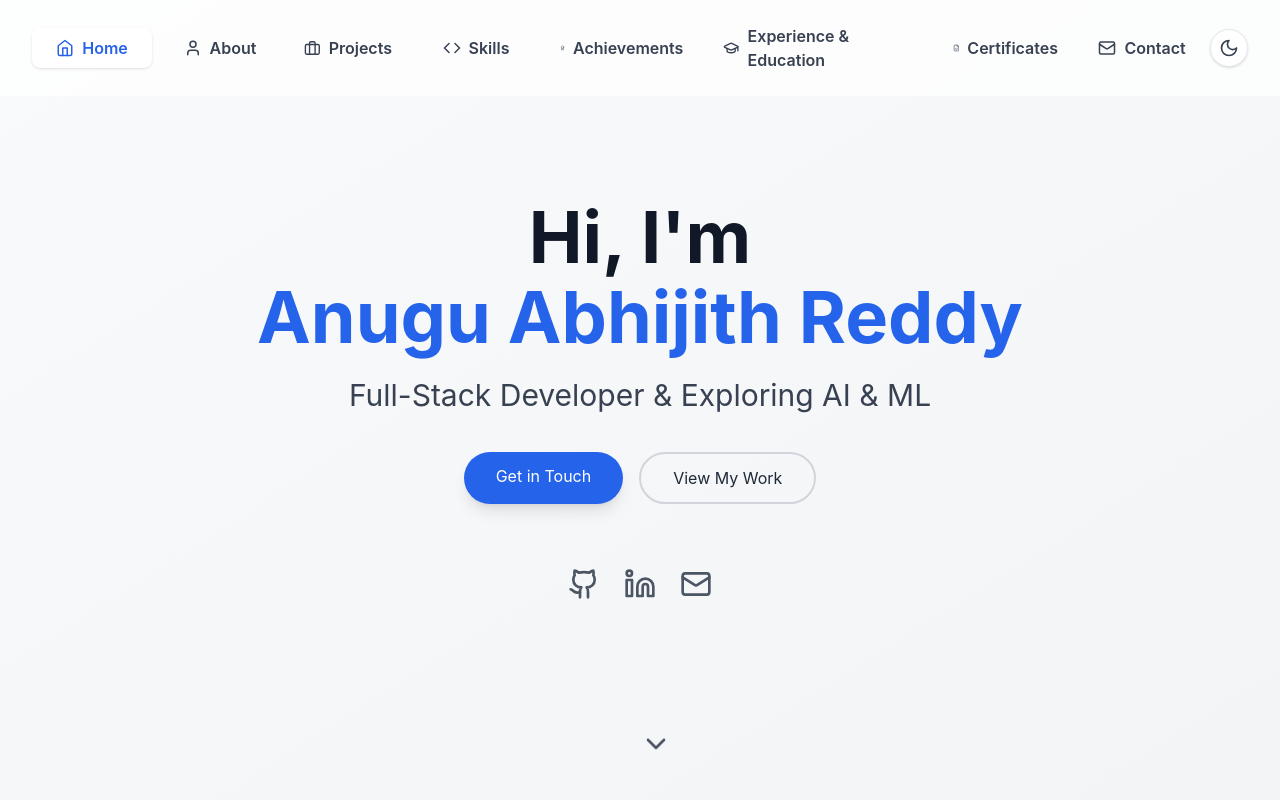
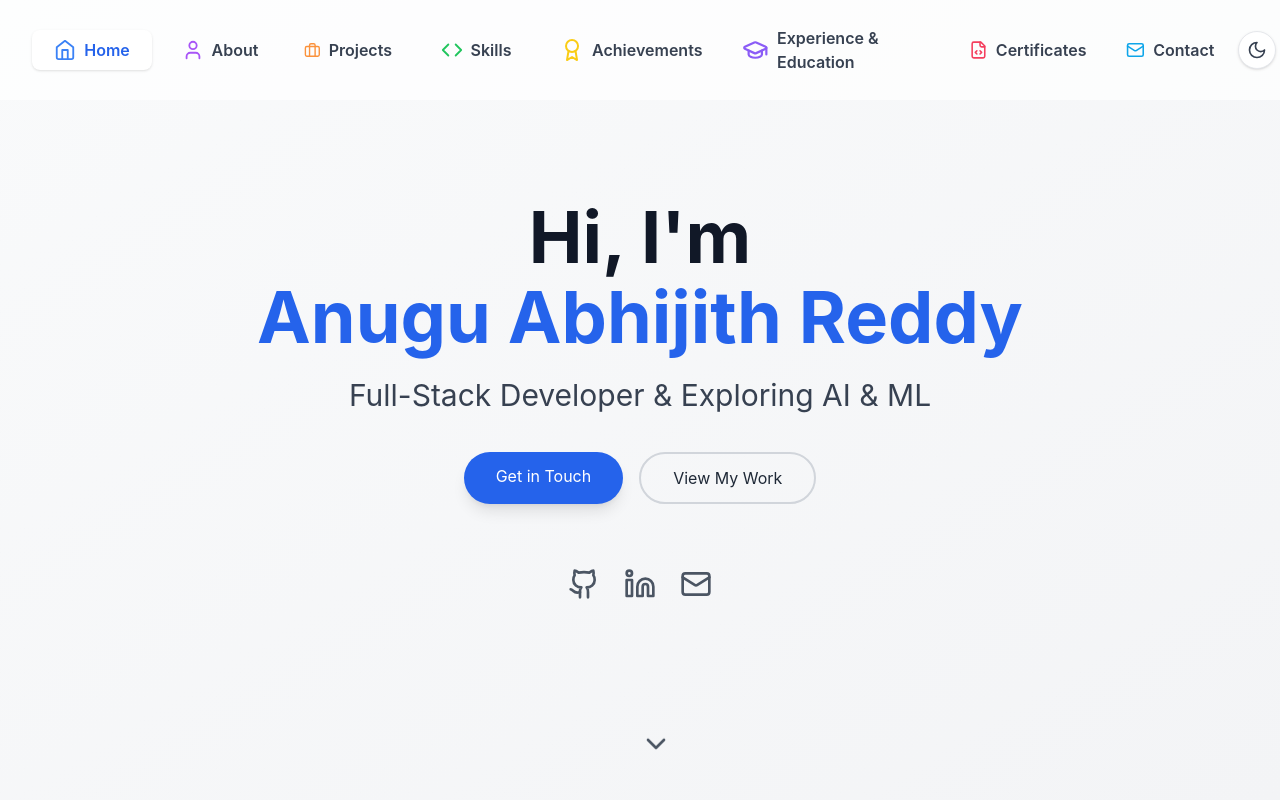
Before and after one commit to abhijithreddy05/Portfolio, a React (Vite) app in the folder frontend/: page / in a window 1280 px wide. Shown: the top 800 px of the page. Built offline with nearby package versions, Linux system fonts and the light colour scheme.

Commit message:
“message”

```diff
--- a/frontend/src/components/Navbar.tsx
+++ b/frontend/src/components/Navbar.tsx
@@ -32,14 +32,14 @@ const Navbar = () => {
 
   // Map nav items to appropriate icons
   const navIcons = {
-    'Home': <Home size={18} className="mr-2" />,
-    'About': <User size={18} className="mr-2" />,
-    'Projects': <Briefcase size={18} className="mr-2" />,
-    'Skills': <Code size={18} className="mr-2" />,
-    'Achievements': <Award size={18} className="mr-2" />,
-    'Experience & Education': <GraduationCap size={18} className="mr-2" />,
-    'Certificates': <FileCode size={18} className="mr-2" />,
-    'Contact': <MailIcon size={18} className="mr-2" />
+    'Home': <Home size={22} className="mr-2 text-blue-500" />,
+    'About': <User size={22} className="mr-2 text-purple-500" />,
+    'Projects': <Briefcase size={22} className="mr-2 text-orange-400" />,
+    'Skills': <Code size={22} className="mr-2 text-green-500" />,
+    'Achievements': <Award size={52} className="mr-2 text-yellow-400" />,
+    'Experience & Education': <GraduationCap size={32} className="mr-2 text-violet-500" />,
+    'Certificates': <FileCode size={42} className="mr-2 text-rose-500" />,
+    'Contact': <MailIcon size={22} className="mr-2 text-sky-500" />
   };
 
   return (
```
